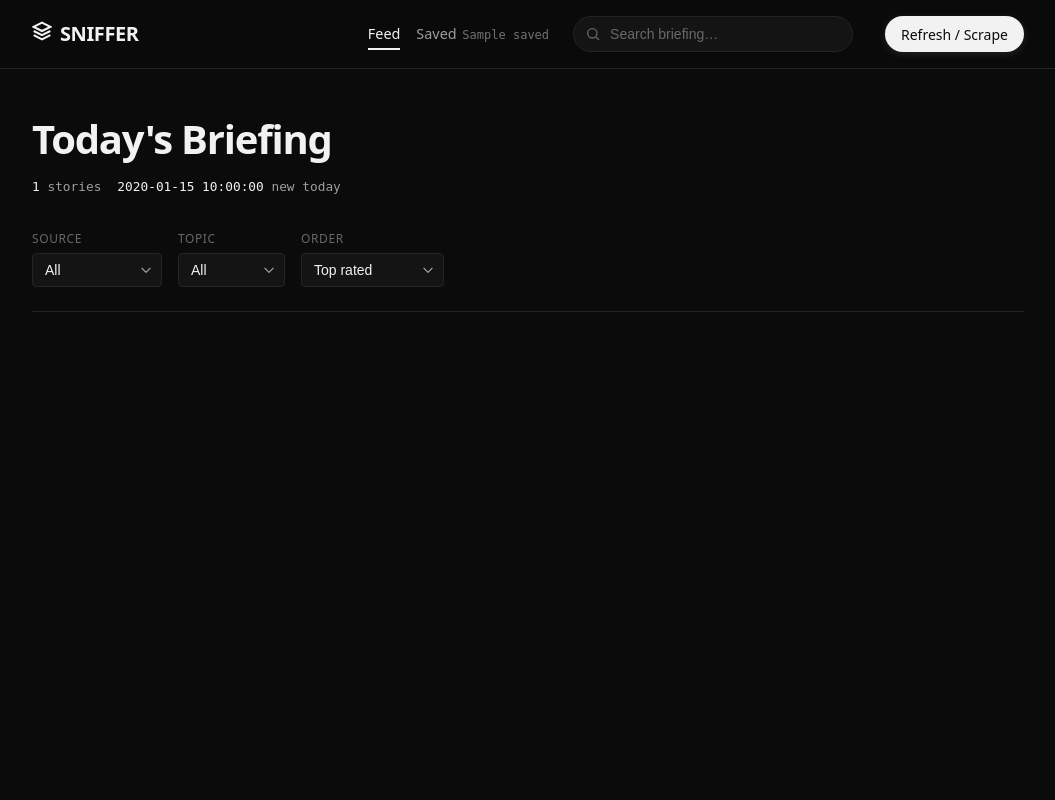
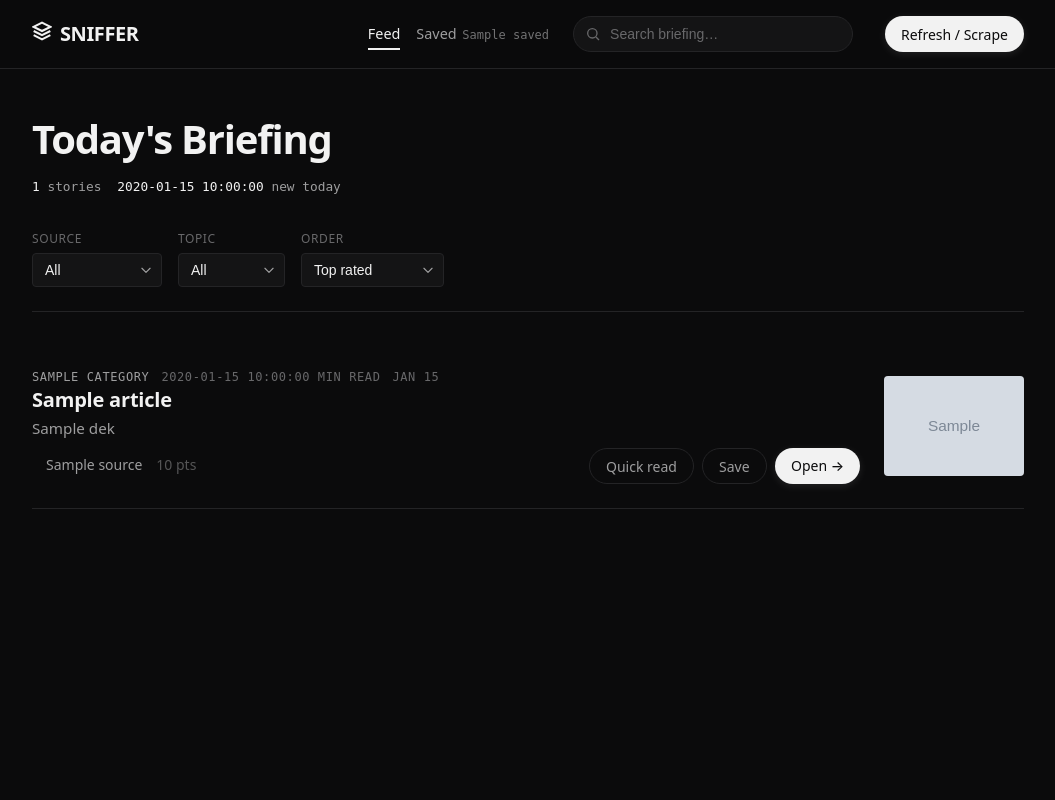
Before and after one commit to DhanushPillay/Web-scraper, a Flask app: template src/templates/index.html in a window 1280 px wide. Shown: the whole page, without its empty margins (112-1167 px from the left). Run offline with Flask 3, Linux system fonts and the light colour scheme; the template is opened without the code that fills it: most values are stand-ins (such as "Sample title", 1, 10 or a date in 2020); grey boxes marked "Sample" are stand-in pictures; parts of the project's set-up code (start-up, migrations or seed data) failed here and were passed over; some web fonts are replaced.

Commit message:
fix: ensure articles are always visible, fix CSS variables and add CSS cache buster

```diff
--- a/src/static/css/app.css
+++ b/src/static/css/app.css
@@ -9,6 +9,7 @@
   --bg-base: #0B0B0C;         /* Deep, rich espresso black */
   --bg-surface: #141415;      /* Elevated surface */
   --bg-elevated: #1C1C1E;     /* Highest elevation */
+  --surface-hover: #202022;   /* Interactive hover surface */
 
   --border-subtle: #242426;   /* Structural grid lines */
   --border-focus: #3A3A3D;
@@ -30,6 +31,7 @@
 
   /* Layout & Spacing (Asymmetrical & Intentional) */
   --space-2: 0.5rem;
+  --space-3: 0.75rem;
   --space-4: 1rem;
   --space-6: 1.5rem;
   --space-8: 2rem;
@@ -43,6 +45,7 @@
   /* Motion / Easing */
   --ease-out-expo: cubic-bezier(0.16, 1, 0.3, 1);
   --ease-in-out: cubic-bezier(0.65, 0, 0.35, 1);
+  --ease-spring: cubic-bezier(0.16, 1, 0.3, 1);
   --transition-fast: 150ms var(--ease-out-expo);
   --transition-med: 300ms var(--ease-out-expo);
   --transition-slow: 500ms var(--ease-out-expo);
@@ -300,12 +303,12 @@ ul, ol { list-style: none; }
 .sn-article {
   padding: var(--space-6) 0;
   border-bottom: 1px solid var(--border-subtle);
-  opacity: 0;
-  animation: sn-fade-up 0.6s var(--ease-spring) forwards;
+  opacity: 1;
   position: relative;
   display: flex;
   gap: var(--space-6);
   align-items: stretch;
+  animation: sn-fade-up 0.4s var(--ease-out-expo) ease-out;
 }
 
 .sn-article-content {
@@ -341,18 +344,8 @@ ul, ol { list-style: none; }
   transform: scale(1.05);
 }
 
-/* Staggering the first 10 items */
-.sn-article:nth-child(1) { animation-delay: 50ms; }
-.sn-article:nth-child(2) { animation-delay: 100ms; }
-.sn-article:nth-child(3) { animation-delay: 150ms; }
-.sn-article:nth-child(4) { animation-delay: 200ms; }
-.sn-article:nth-child(5) { animation-delay: 250ms; }
-.sn-article:nth-child(6) { animation-delay: 300ms; }
-.sn-article:nth-child(7) { animation-delay: 350ms; }
-.sn-article:nth-child(n+8) { animation-delay: 400ms; }
-
 @keyframes sn-fade-up {
-  from { opacity: 0; transform: translateY(16px); }
+  from { opacity: 0.3; transform: translateY(6px); }
   to { opacity: 1; transform: translateY(0); }
 }
 
--- a/src/templates/index.html
+++ b/src/templates/index.html
@@ -10,7 +10,7 @@
     <link rel="preconnect" href="https://cdn.jsdelivr.net" crossorigin>
     <link href="https://cdn.jsdelivr.net/npm/geist@1.3.1/dist/fonts/geist-sans/style.min.css" rel="stylesheet">
     <link href="https://cdn.jsdelivr.net/npm/geist@1.3.1/dist/fonts/geist-mono/style.min.css" rel="stylesheet">
-    <link rel="stylesheet" href="/static/css/app.css">
+    <link rel="stylesheet" href="/static/css/app.css?v=2.1">
 </head>
 <body class="sn-layout">
 
```
